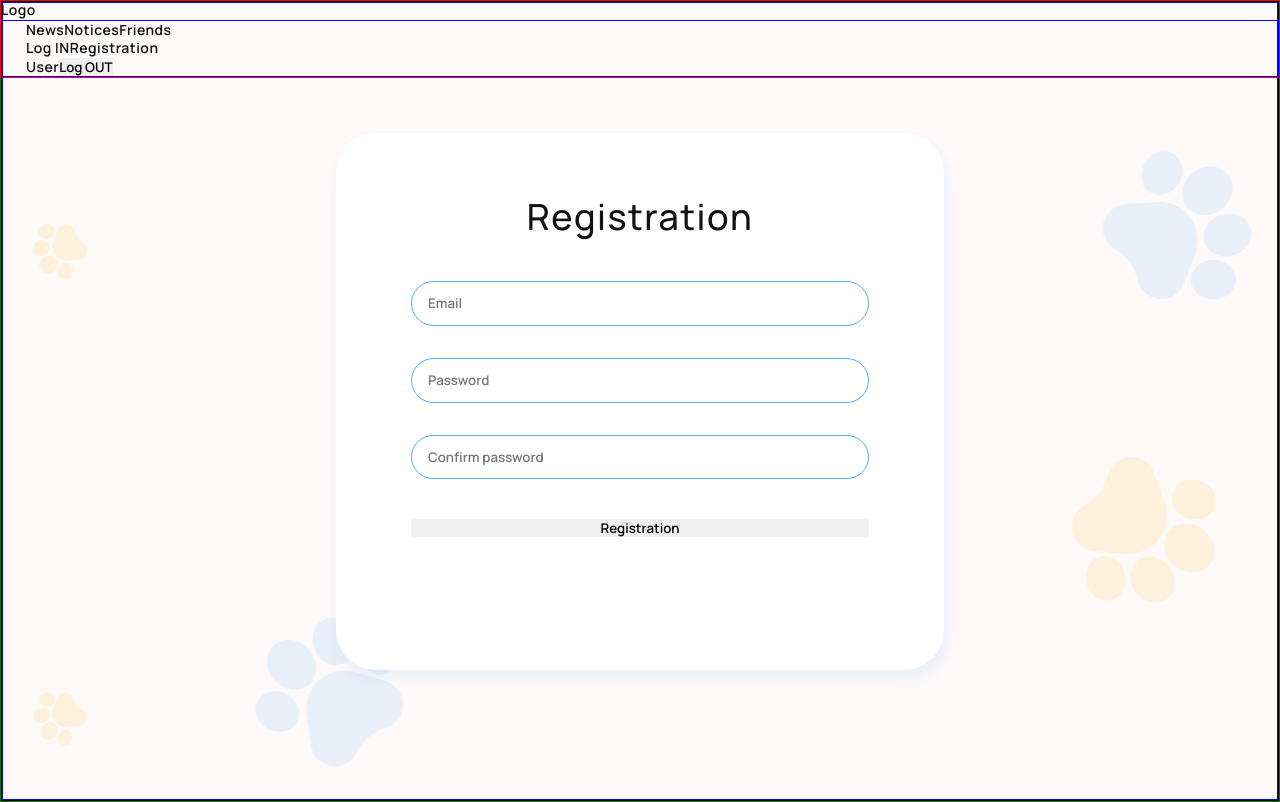
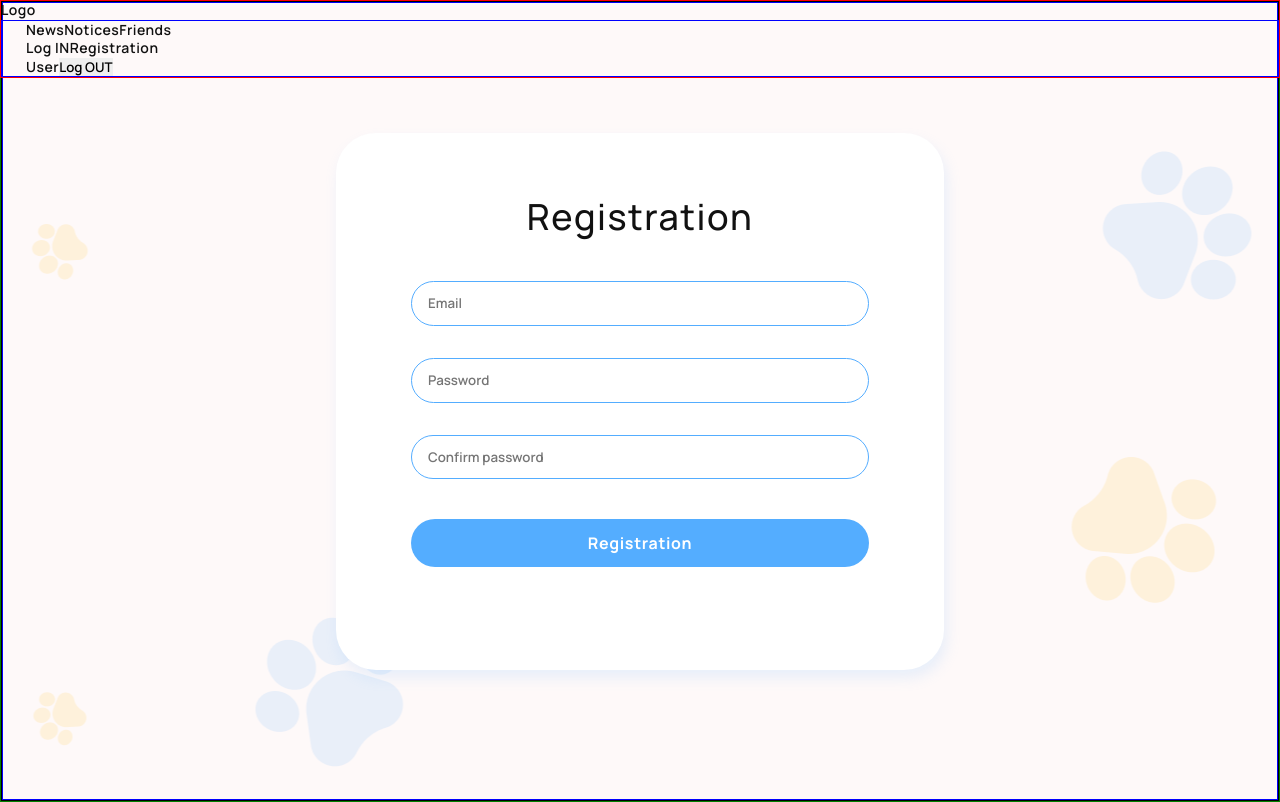
Before and after one commit to NNaumenko83/pets-front, a React (Vite) app: page /register in a window 1280 px wide. Built offline with nearby package versions, Linux system fonts and the light colour scheme.

Commit message:
UPD: Register form

```diff
--- /dev/null
+++ b/src/components/AuthButton/AuthButton.styled.ts
@@ -0,0 +1,30 @@
+/* eslint-disable @typescript-eslint/no-explicit-any */
+import styled from '@emotion/styled'
+import Button from '../Button/Button'
+
+const AuthButtonStyled = styled(Button)`
+    display: flex;
+    width: 100%;
+    height: 3rem;
+    padding: 0.625rem 1.75rem;
+    justify-content: center;
+    align-items: center;
+    border-radius: 2.5rem;
+
+    color: ${({ theme }) => (theme as any).colors?.authButtonTextColor};
+    font-family: 'Manrope Bold';
+    font-size: 1rem;
+    line-height: 1.38;
+    letter-spacing: 0.64px;
+
+    background: ${({ theme }) =>
+        (theme as any).colors?.authButtonBackgroundColor};
+
+    &:hover,
+    &:focus {
+        background: ${({ theme }) =>
+            (theme as any).colors
+                ?.buttonHoverBackgroundColor}; /* Змінено на градієнт для ховеру */
+    }
+`
+export default AuthButtonStyled
--- /dev/null
+++ b/src/components/AuthButton/AuthButton.tsx
@@ -0,0 +1,15 @@
+/* eslint-disable react/require-default-props */
+/* eslint-disable react/jsx-props-no-spreading */
+import { ReactNode } from 'react'
+import AuthButtonStyled from './AuthButton.styled'
+
+interface IAuthButtonProps {
+    children: ReactNode
+    type?: 'button' | 'submit' | 'reset'
+}
+
+function AuthButton({ children, type = 'button' }: IAuthButtonProps) {
+    return <AuthButtonStyled type={type}>{children}</AuthButtonStyled>
+}
+
+export default AuthButton
--- a/src/components/AuthForm/AuthForm.tsx
+++ b/src/components/AuthForm/AuthForm.tsx
@@ -13,6 +13,7 @@ import InputsWrapper from '../InputsWrapper/InputsWrapper'
 import InputErrorWrapper from '../InputErrorWrapper/InputErrorWrapper'
 import ErrorMessage from '../ErrorMessage/ErrorMessage'
 import FormContentWrapper from '../FormContentWrapper/FormContentWrapper'
+import AuthButton from '../AuthButton/AuthButton'
 
 const schema = yup
     .object({
@@ -91,7 +92,7 @@ function AuthForm() {
                         </ErrorMessage>
                     </InputErrorWrapper>
                 </InputsWrapper>
-                <button type="submit">Registration</button>
+                <AuthButton type="submit">Registration</AuthButton>
             </FormContentWrapper>
         </Form>
     )
--- a/src/theme/theme.ts
+++ b/src/theme/theme.ts
@@ -5,6 +5,8 @@ declare module '@mui/material/styles' {
         colors: {
             buttonTextColor: string
             buttonHoverTextColor: string
+            authButtonBackgroundColor: string
+            authButtonTextColor: string
             buttonHoverBackgroundColor: string
             formBackgroundColor: string
             inputBorderColor: string
@@ -15,6 +17,8 @@ declare module '@mui/material/styles' {
         colors?: {
             buttonTextColor?: string
             buttonHoverTextColor?: string
+            authButtonTextColor?: string
+            authButtonBackgroundColor?: string
             buttonHoverBackgroundColor?: string
             formBackgroundColor?: string
             inputBorderColor?: string
@@ -46,6 +50,9 @@ const theme = createTheme({
     colors: {
         buttonTextColor: '#54ADFF',
         buttonHoverTextColor: '#FFFFFF',
+        authButtonTextColor: '#FFFFFF',
+        authButtonBackgroundColor: '#54ADFF',
+        // ${({ theme }) =>(theme as any).colors?.authButtonBackgroundColor};
         buttonHoverBackgroundColor:
             'linear-gradient(290deg, #419EF1 0%, #9BD0FF 107.89%)',
         formBackgroundColor: '#FFFFFF',
```
Also changed, not shown: src/components/Button/Button.styled.ts (added).
